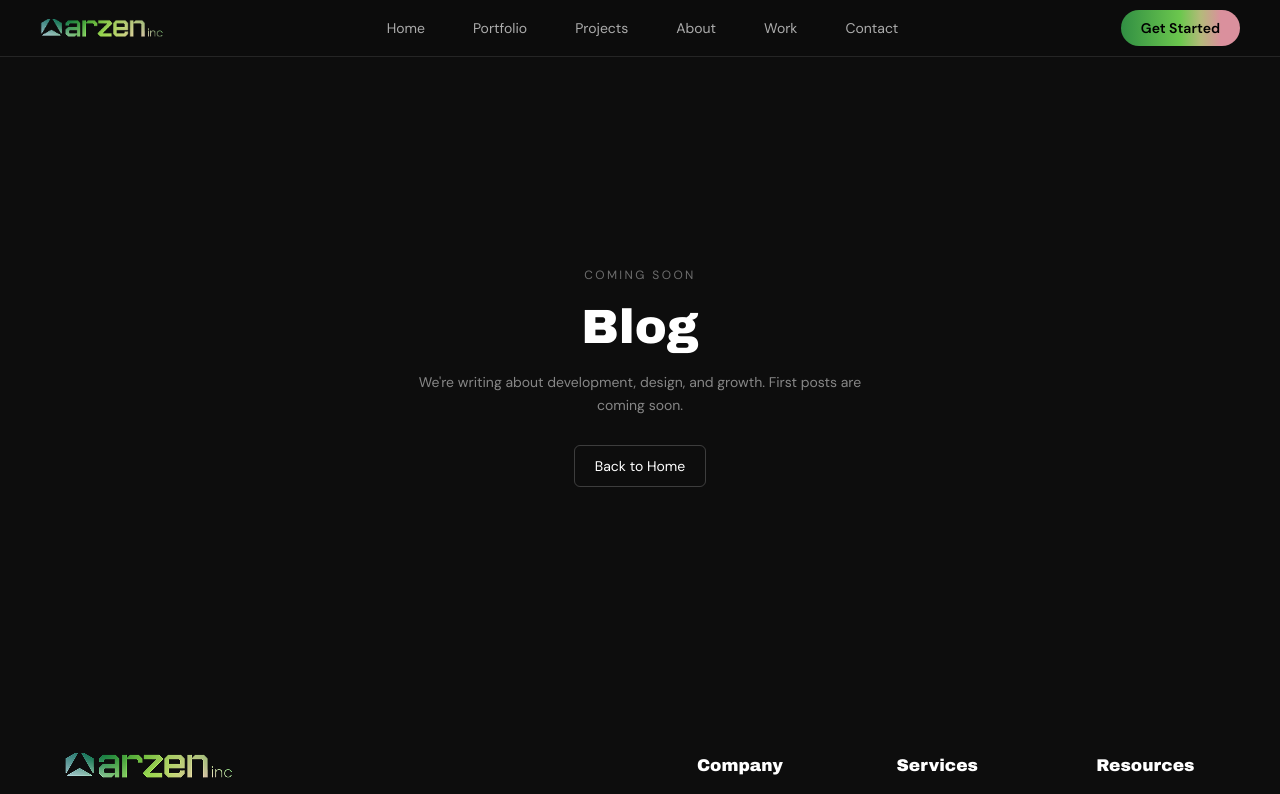
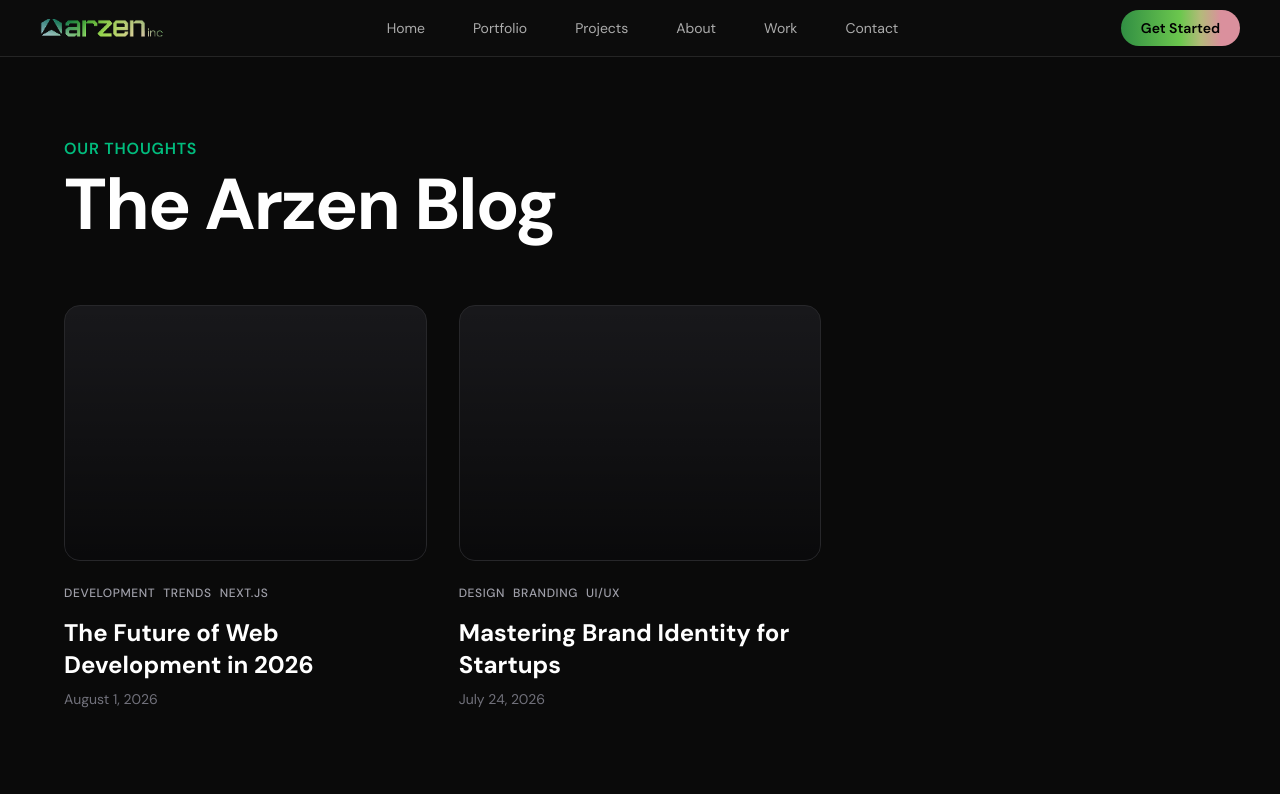
Before and after one commit to IbrahimChaudhary/arzen-nextjs-landing-page, a Next.js app: page /blog in a window 1280 px wide. Shown: the top 794 px of the page. Built offline with nearby package versions, Linux system fonts and the light colour scheme.

Commit message:
added blog page

```diff
--- /dev/null
+++ b/app/(site)/blog/[slug]/page.tsx
@@ -0,0 +1,78 @@
+import { notFound } from "next/navigation";
+import Image from "next/image";
+import Link from "next/link";
+
+// Mock data (You can replace this with MongoDB fetches later)
+const blogPosts = [
+  {
+    slug: "future-of-web-development",
+    title: "The Future of Web Development in 2026",
+    date: "August 1, 2026",
+    readTime: "5 min read",
+    tags: ["Development", "Trends", "Next.js"],
+    content: "Web development is evolving rapidly. With the rise of AI agents and edge computing...",
+    image: "/blog-placeholder-1.jpg" // Ensure you have placeholder images in /public
+  },
+  {
+    slug: "mastering-brand-identity",
+    title: "Mastering Brand Identity for Startups",
+    date: "July 24, 2026",
+    readTime: "4 min read",
+    tags: ["Design", "Branding", "UI/UX"],
+    content: "A strong brand identity is more than just a logo. It's the philosophy behind...",
+    image: "/blog-placeholder-2.jpg"
+  }
+];
+
+export default async function BlogPost({ params }: { params: Promise<{ slug: string }> }) {
+  const { slug } = await params;
+  const post = blogPosts.find((p) => p.slug === slug);
+
+  if (!post) {
+    notFound(); // Triggers the Next.js 404 page if slug doesn't exist
+  }
+
+  return (
+    <main className="min-h-screen bg-[#0a0a0a] text-white py-20 px-6 md:px-16">
+      <div className="max-w-4xl mx-auto">
+
+        {/* Back Button */}
+        <Link href="/blog" className="text-emerald-500 hover:text-emerald-400 mb-8 inline-block transition-colors">
+          &larr; Back to Articles
+        </Link>
+
+        {/* Header Section */}
+        <div className="mb-12">
+          <p className="text-emerald-500 font-medium mb-4">{post.date} • {post.readTime}</p>
+          <h1 className="text-4xl md:text-6xl font-bold mb-8 leading-tight tracking-tight">
+            {post.title}
+          </h1>
+
+          {/* Pill Tags (Matching Portfolio.jpg style) */}
+          <div className="flex flex-wrap gap-3">
+            {post.tags.map((tag) => (
+              <span key={tag} className="px-4 py-1.5 rounded-full border border-zinc-700 bg-zinc-900/50 text-sm font-medium text-zinc-300">
+                {tag}
+              </span>
+            ))}
+          </div>
+        </div>
+
+        {/* Featured Image */}
+        <div className="w-full h-[400px] md:h-[600px] relative rounded-2xl overflow-hidden mb-16 border border-zinc-800">
+          <div className="absolute inset-0 bg-zinc-800 animate-pulse flex items-center justify-center text-zinc-500">
+            {/* Replace this div with an actual <Image /> component when assets are ready */}
+            [Blog Image Placeholder]
+          </div>
+        </div>
+
+        {/* Content Section */}
+        <article className="prose prose-invert prose-emerald max-w-none text-zinc-300 text-lg leading-relaxed">
+          <p>{post.content}</p>
+          {/* Render extended markdown or HTML content here */}
+        </article>
+
+      </div>
+    </main>
+  );
+}
--- a/app/(site)/blog/page.tsx
+++ b/app/(site)/blog/page.tsx
@@ -1,17 +1,55 @@
-import type { Metadata } from "next";
-import ComingSoon from "@/app/components/CommingSoon";
+import Link from "next/link";
 
-export const metadata: Metadata = {
-  title: "Blog | Arzen Inc.",
-  description:
-    "Insights on web development, design, and digital growth from the Arzen Inc. team.",
-};
+// Using the same mock data array
+const blogPosts = [
+  {
+    slug: "future-of-web-development",
+    title: "The Future of Web Development in 2026",
+    date: "August 1, 2026",
+    tags: ["Development", "Trends", "Next.js"],
+  },
+  {
+    slug: "mastering-brand-identity",
+    title: "Mastering Brand Identity for Startups",
+    date: "July 24, 2026",
+    tags: ["Design", "Branding", "UI/UX"],
+  }
+];
 
-export default function BlogPage() {
+export default function BlogListing() {
   return (
-    <ComingSoon
-      title="Blog"
-      description="We're writing about development, design, and growth. First posts are coming soon."
-    />
+    <main className="min-h-screen bg-[#0a0a0a] text-white py-20 px-6 md:px-16">
+      <div className="max-w-7xl mx-auto">
+
+        <header className="mb-16">
+          <h2 className="text-emerald-500 font-semibold tracking-wider uppercase mb-2">Our Thoughts</h2>
+          <h1 className="text-5xl md:text-7xl font-bold tracking-tight">The Arzen Blog</h1>
+        </header>
+
+        <div className="grid grid-cols-1 md:grid-cols-2 lg:grid-cols-3 gap-8">
+          {blogPosts.map((post) => (
+            <Link href={`/blog/${post.slug}`} key={post.slug} className="group cursor-pointer">
+              <div className="h-64 bg-zinc-900 rounded-2xl border border-zinc-800 mb-6 group-hover:border-emerald-500/50 transition-colors duration-300 overflow-hidden relative">
+                 {/* Image Placeholder */}
+                 <div className="absolute inset-0 bg-gradient-to-t from-black/60 to-transparent z-10" />
+              </div>
+
+              <div className="flex flex-wrap gap-2 mb-4">
+                {post.tags.map(tag => (
+                  <span key={tag} className="text-xs text-zinc-400 uppercase tracking-wider font-medium">
+                    {tag}
+                  </span>
+                ))}
+              </div>
+
+              <h3 className="text-2xl font-bold mb-2 group-hover:text-emerald-400 transition-colors">
+                {post.title}
+              </h3>
+              <p className="text-sm text-zinc-500">{post.date}</p>
+            </Link>
+          ))}
+        </div>
+      </div>
+    </main>
   );
 }
```
